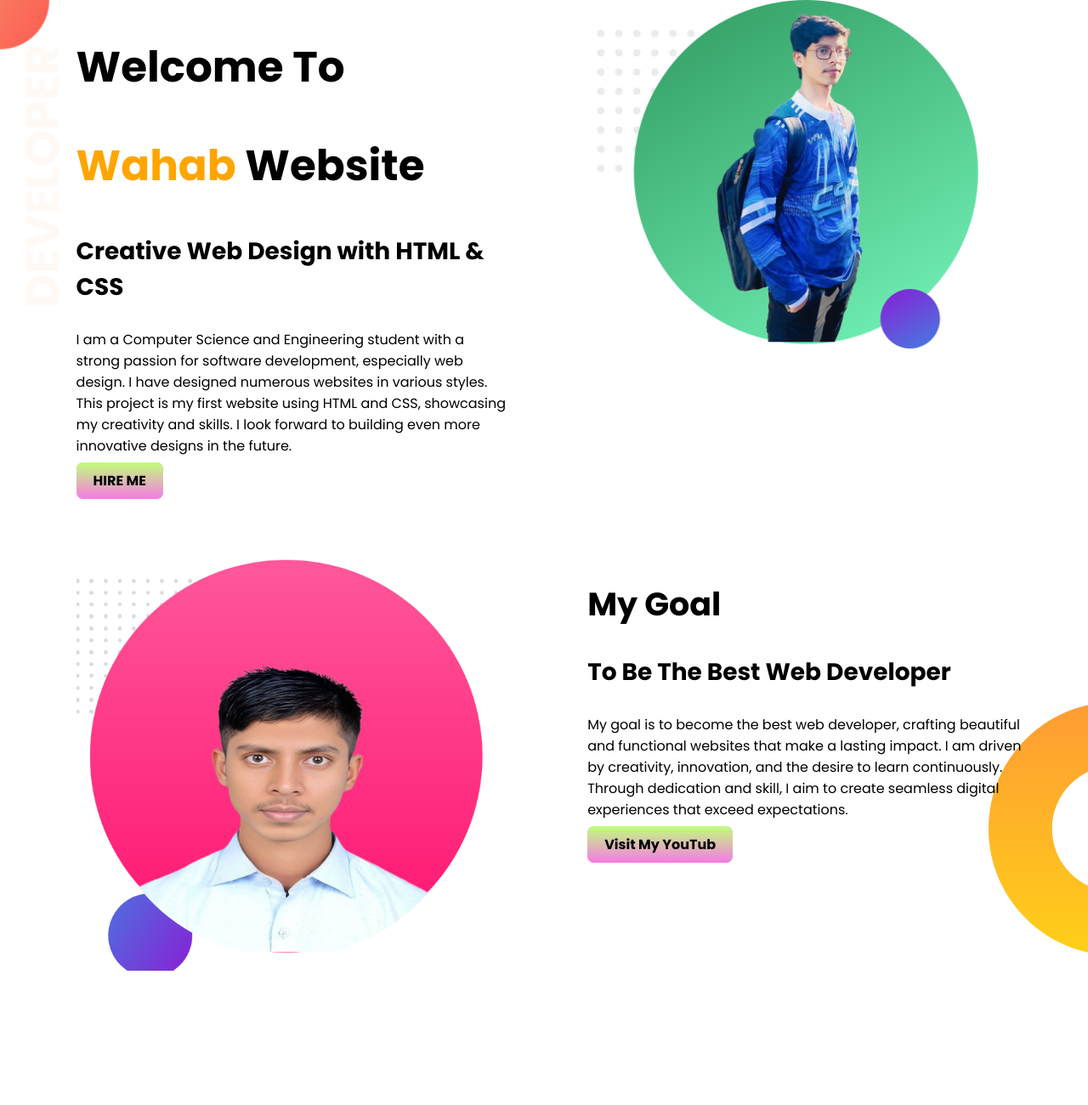
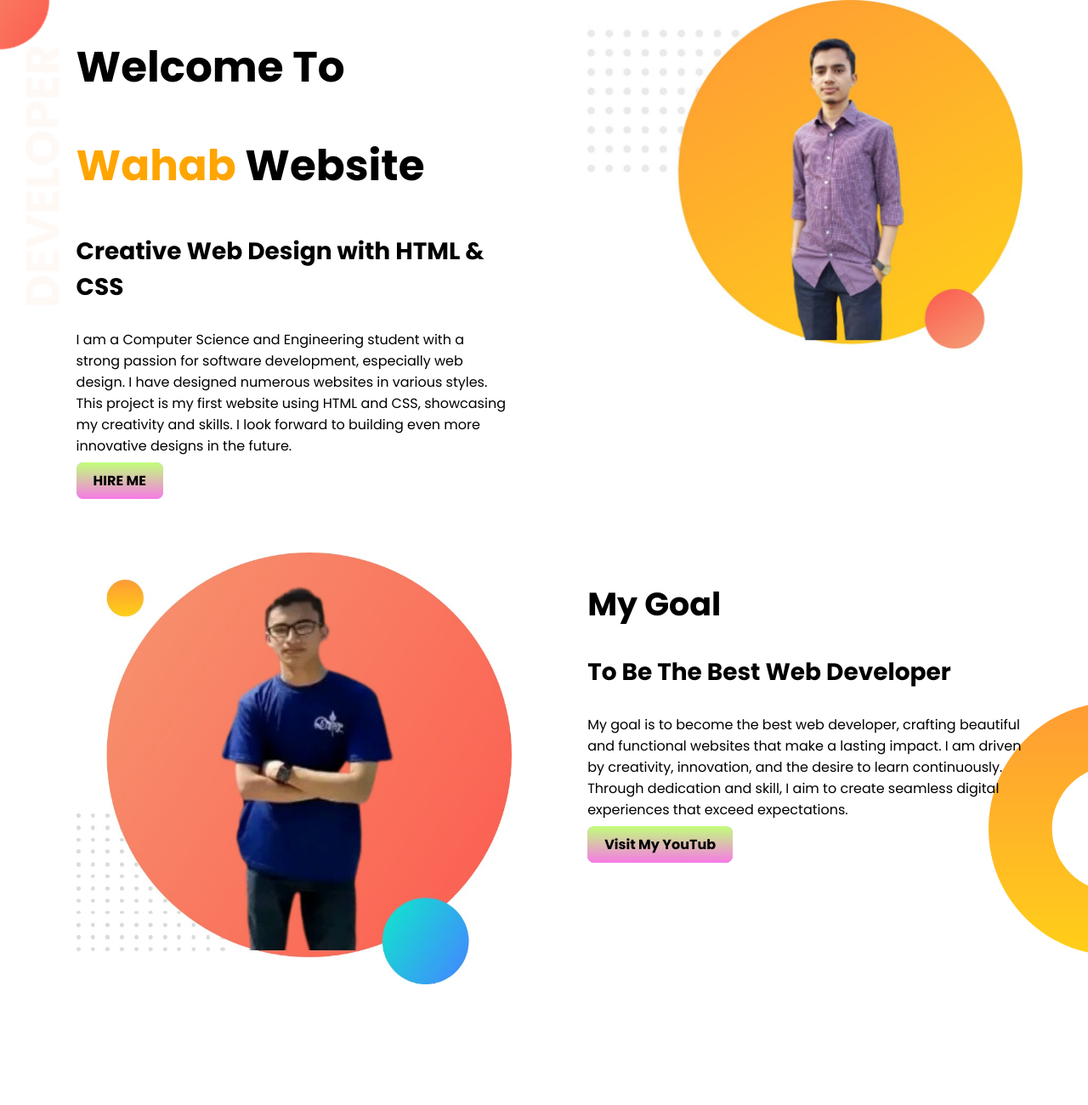
Before and after one commit to wahababdulc/Wahab-portfolio, a plain HTML site: page index.html in a window 1280 px wide. Shown: the top 1300 px of the page at 85% size. Drawn offline with Linux system fonts and the light colour scheme.

Commit message:
first commit

```diff
--- a/index.html
+++ b/index.html
@@ -17,12 +17,12 @@
     <a class ="Link-button" target="_blank" href="https://www.linkedin.com/in/abdul-wahab-6aa103353/"> HIRE ME </a>
 </div>
     <div class = "sub-Div">
-        <img src="MyPic/pic3.png" alt="">
+        <img src="MyPic/qu1.jpeg" alt="">
     </div>
    </section>
    <section class ="Dream-area">
     <div class ="sub-Div">
-    <img src="MyPic/pic1.png" alt="">
+    <img src="MyPic/Qu2.jpeg" alt="">
     </div>
     <div class ="sub-Div">
     <h2>           My Goal</h2>
```
Also changed, not shown: MyPic/Qu2.jpeg (added), MyPic/qu1.jpeg (added), 2 other files.
